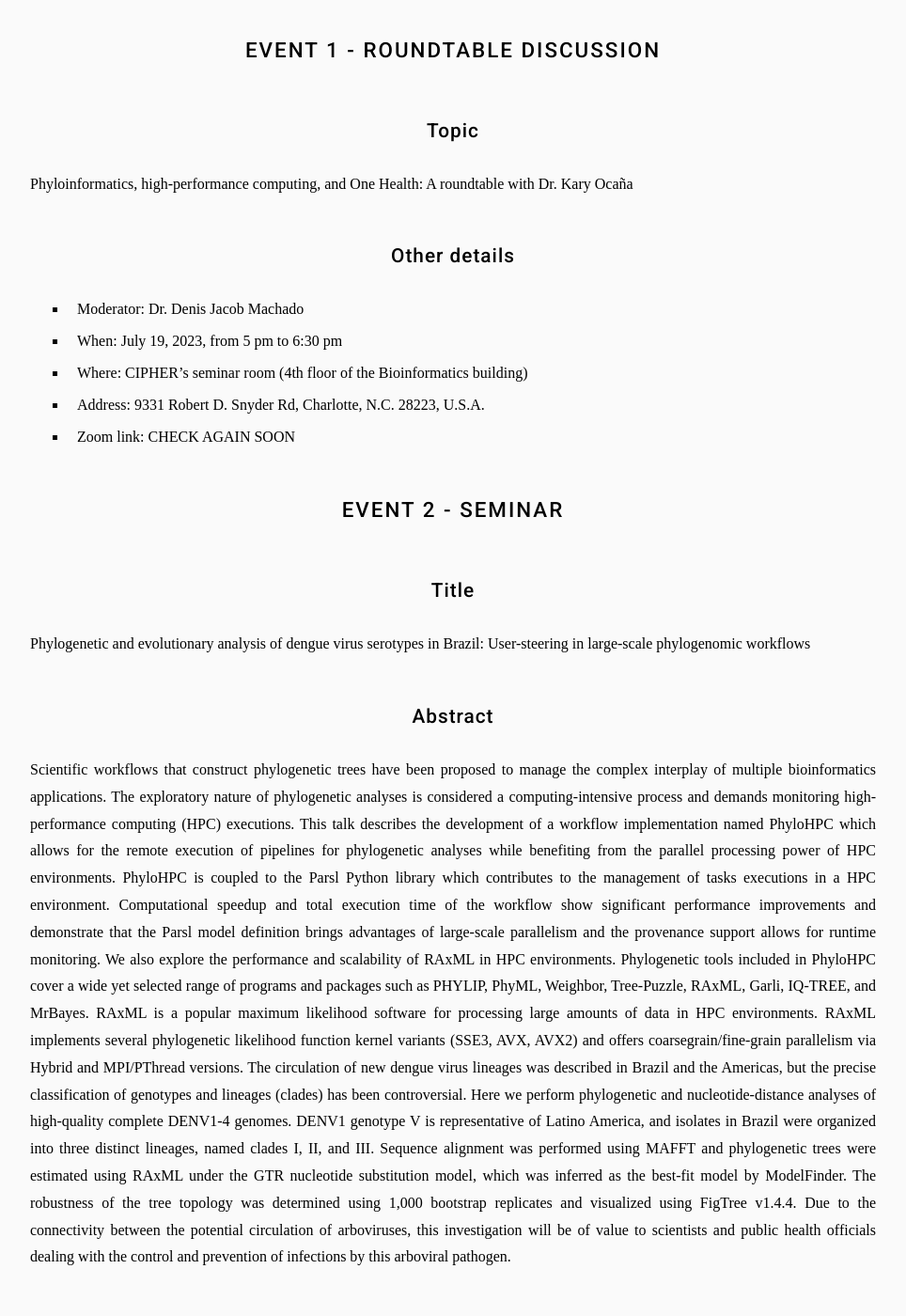
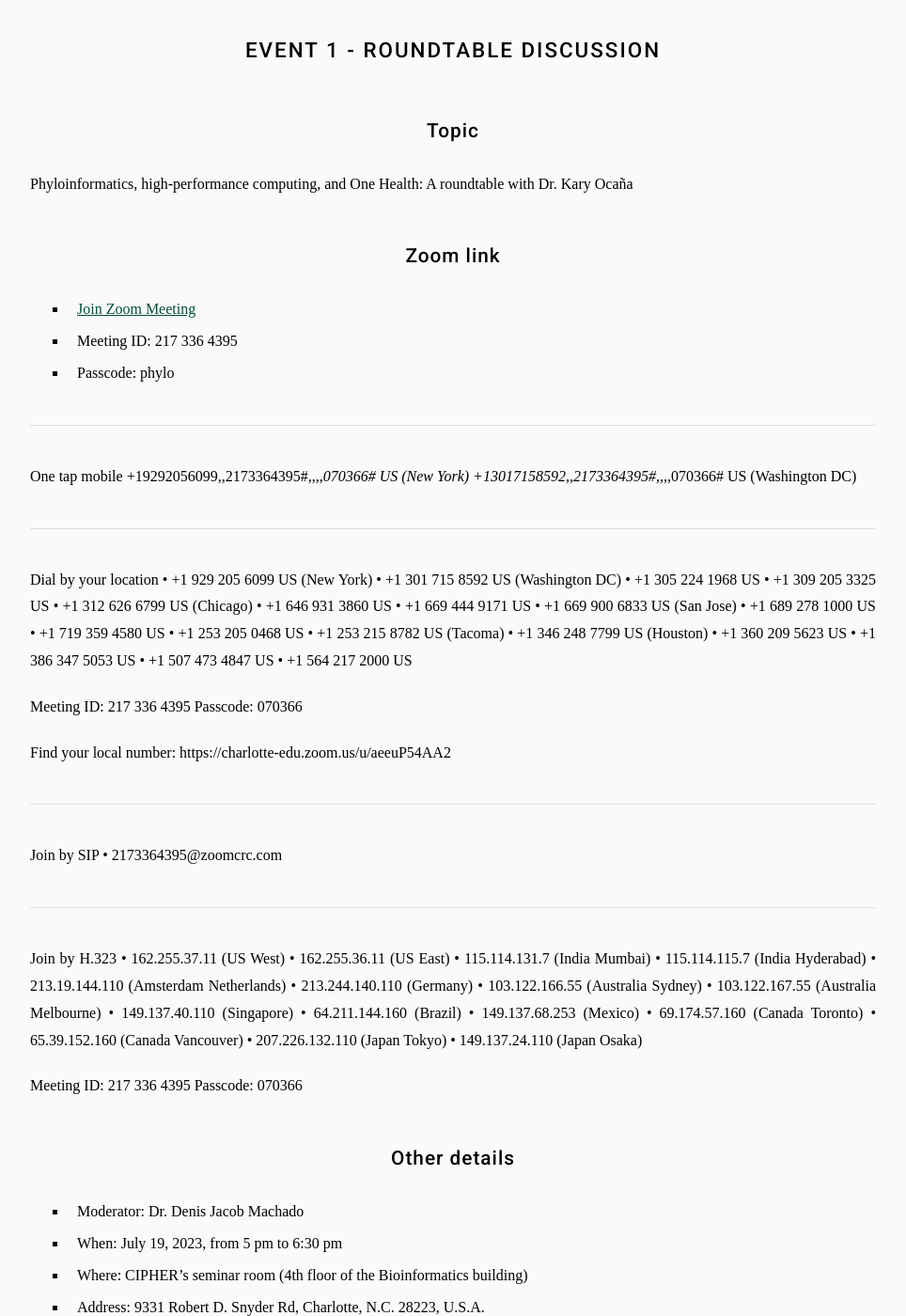
Before and after one commit to machadodj/machadodj.github.io, a Jekyll site: the page built from _posts/2023-07-14-OcanaK.md, in a window 1280 px wide and 1400 px high, scrolled down 597 px. Shown: the whole window at 94% size, without its empty margins (158-1122 px from the left). Built offline with Jekyll 4.4.1, drawn with Linux system fonts in a browser that asks for light colours; nearby versions of some CDN libraries; some web fonts are replaced.

Commit message:
Update 2023-07-14-OcanaK.md

```diff
--- a/_posts/2023-07-14-OcanaK.md
+++ b/_posts/2023-07-14-OcanaK.md
@@ -20,6 +20,75 @@ We want to make the most of Dr. Ocaña's time with us. To helpo with that, we ar
 ## Topic
 
 Phyloinformatics, high-performance computing, and One Health: A roundtable with Dr. Kary Ocaña
+
+## Zoom link
+
+- [Join Zoom Meeting](https://charlotte-edu.zoom.us/j/2173364395?pwd=cHVJNDZQazZKQTFndkw4QUFLVkVGQT09)
+- Meeting ID:  217 336 4395
+- Passcode: phylo
+
+---
+
+One tap mobile
++19292056099,,2173364395#,,,,*070366# US (New York)
++13017158592,,2173364395#,,,,*070366# US (Washington DC)
+
+---
+
+Dial by your location
+• +1 929 205 6099 US (New York)
+• +1 301 715 8592 US (Washington DC)
+• +1 305 224 1968 US
+• +1 309 205 3325 US
+• +1 312 626 6799 US (Chicago)
+• +1 646 931 3860 US
+• +1 669 444 9171 US
+• +1 669 900 6833 US (San Jose)
+• +1 689 278 1000 US
+• +1 719 359 4580 US
+• +1 253 205 0468 US
+• +1 253 215 8782 US (Tacoma)
+• +1 346 248 7799 US (Houston)
+• +1 360 209 5623 US
+• +1 386 347 5053 US
+• +1 507 473 4847 US
+• +1 564 217 2000 US
+
+Meeting ID:  217 336 4395
+Passcode: 070366
+
+Find your local number: https://charlotte-edu.zoom.us/u/aeeuP54AA2
+
+---
+
+Join by SIP
+• 2173364395@zoomcrc.com
+
+---
+
+Join by H.323
+• 162.255.37.11 (US West)
+• 162.255.36.11 (US East)
+• 115.114.131.7 (India Mumbai)
+• 115.114.115.7 (India Hyderabad)
+• 213.19.144.110 (Amsterdam Netherlands)
+• 213.244.140.110 (Germany)
+• 103.122.166.55 (Australia Sydney)
+• 103.122.167.55 (Australia Melbourne)
+• 149.137.40.110 (Singapore)
+• 64.211.144.160 (Brazil)
+• 149.137.68.253 (Mexico)
+• 69.174.57.160 (Canada Toronto)
+• 65.39.152.160 (Canada Vancouver)
+• 207.226.132.110 (Japan Tokyo)
+• 149.137.24.110 (Japan Osaka)
+
+Meeting ID:  217 336 4395
+Passcode: 070366
+
+
+
+
 
 ## Other details
 
```
